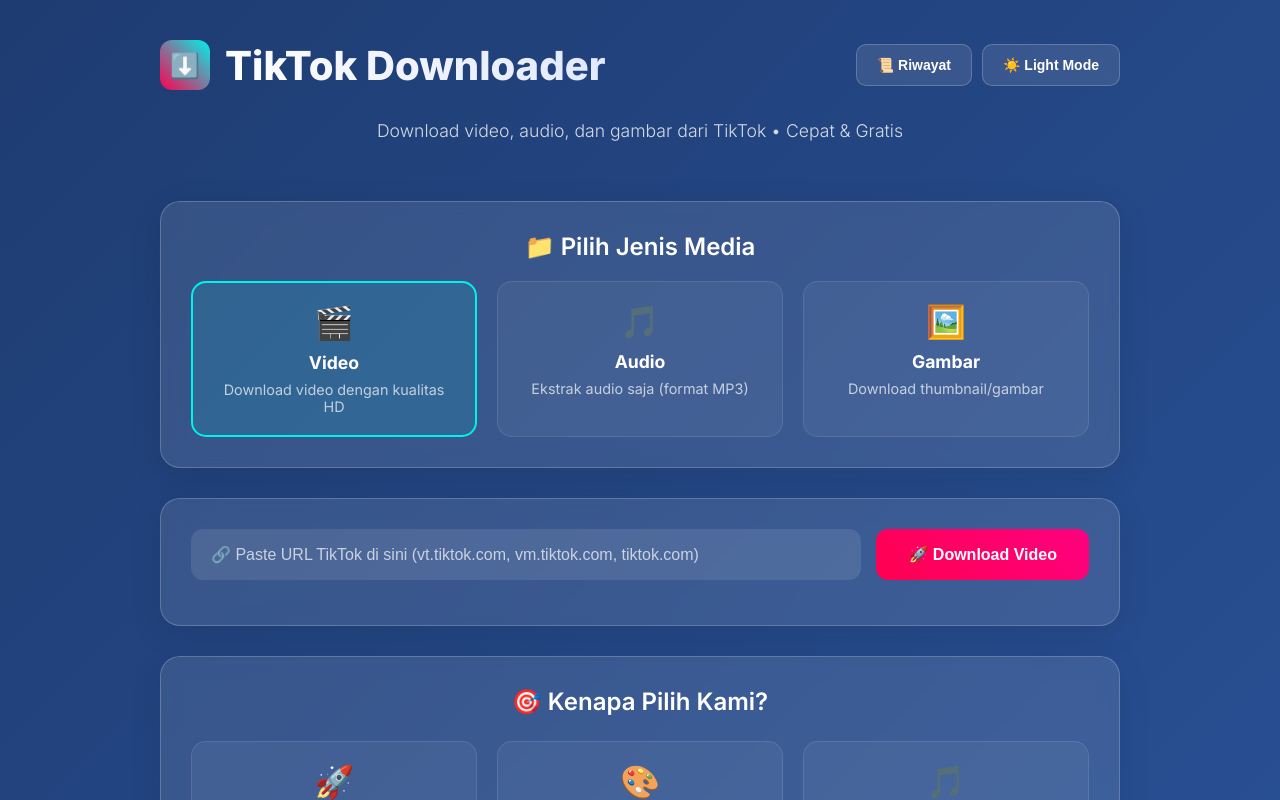
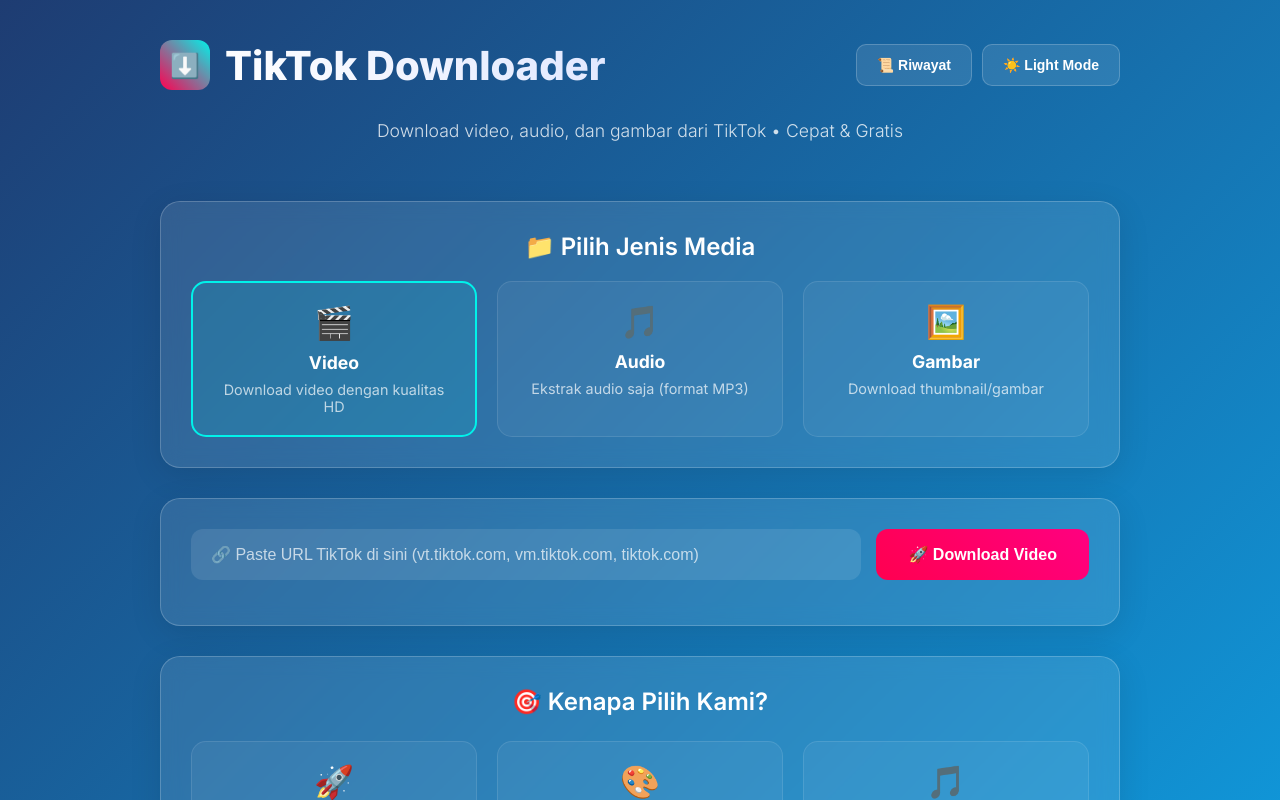
Before and after one commit to KY-DEV1/Tiktok-down, a Next.js app: page / in a window 1280 px wide. Shown: the top 800 px of the page. Built offline with nearby package versions, Linux system fonts and the light colour scheme.

Commit message:
Update globals.css

```diff
--- a/styles/globals.css
+++ b/styles/globals.css
@@ -17,11 +17,11 @@ body {
 }
 
 .tiktok-downloader.dark {
-  background: linear-gradient(135deg, #1e3c72 0%, #2a5298 100%);
+  background: linear-gradient(135deg, #1e3c72 0%, #0ea5e9 100%);
 }
 
 .tiktok-downloader.light {
-  background: linear-gradient(135deg, #667eea 0%, #764ba2 100%);
+  background: linear-gradient(135deg, #f9fafb 0%, #764ba2 100%);
 }
 
 .container {
```
